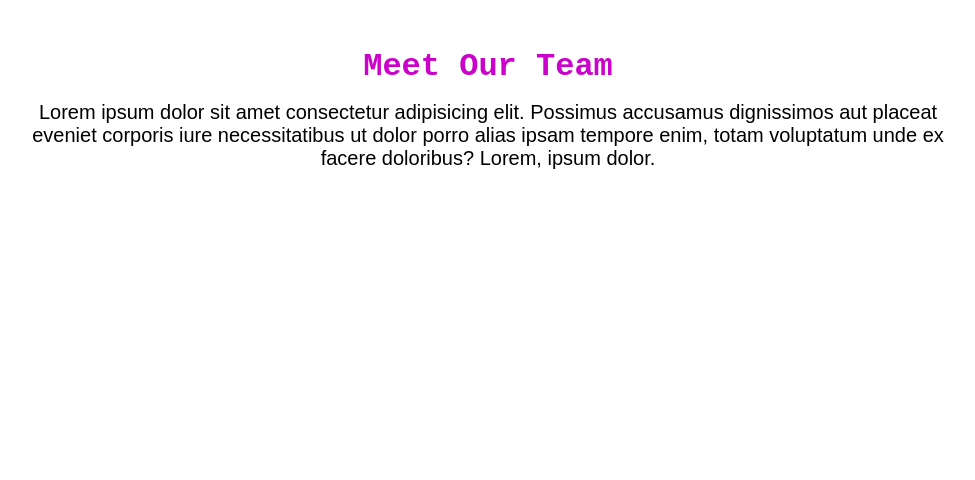
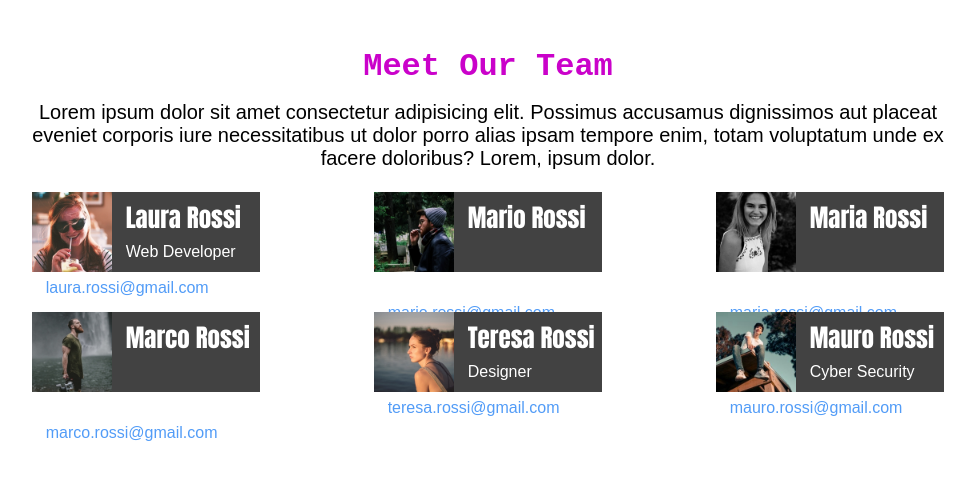
Before and after one commit to EdoardoMenicucci/html-css-float-cards, a plain HTML site: page index.html in a window 1280 px wide. Shown: the whole page, without its empty margins (152-1127 px from the left). Drawn offline with Linux system fonts and the light colour scheme.

Commit message:
Esercizio Completato

```diff
--- a/css/style.css
+++ b/css/style.css
@@ -12,7 +12,7 @@ body {
 }
 
 header {
-    height: 25vh;
+    height: 13vh;
     text-align: center;
     font-size: 20px;
 }
@@ -27,3 +27,44 @@ h1 {
 .hdes {
     margin-top: 2vh;
 }
+
+img {
+    height: 100%;
+    float: left;
+}
+
+.contenitore {
+    height: 10vh;
+    width: 25%;
+    background-color: rgb(66, 66, 66);
+    float: left;
+    margin-right: 12.5%;
+    margin-top: 5vh;
+    color: white;
+}
+
+.dx {
+    margin-right: 0;
+    float: right;
+}
+
+.top::after {
+    content: " ";
+    clear: both;
+}
+
+.desc {
+    display: inline-block;
+    padding-top: 3%;
+    padding-left: 6%;
+}
+
+.nomi {
+
+    font-family: Impact, Haettenschweiler, 'Arial Narrow Bold', sans-serif;
+    font-size: 25px;
+}
+
+.email {
+    color: #529cf7;
+}
--- a/index.html
+++ b/index.html
@@ -18,7 +18,53 @@
         </section>
     </header>
     <main>
+        <section class="top">
+            <div class="contenitore">
+                <img src="./img/female1.png" alt="">
+                <span class="desc nomi"> Laura Rossi</span><br>
+                <span class="desc"> Web Developer</span> <br>
+                <span class="desc email">laura.rossi@gmail.com</span>
 
+            </div>
+            <div class="contenitore">
+                <img src="./img/male1.png" alt="">
+                <span class="desc nomi"> Mario Rossi</span><br>
+                <span class="desc"> Software Engeenier</span> <br>
+                <span class="desc email">mario.rossi@gmail.com</span>
+
+            </div>
+            <div class="contenitore dx">
+                <img src="./img/female3.png" alt="">
+                <span class="desc nomi"> Maria Rossi</span><br>
+                <span class="desc"> Front-end Developer</span> <br>
+                <span class="desc email">maria.rossi@gmail.com</span>
+
+            </div>
+        </section>
+        <section class="top">
+            <div class="contenitore">
+                <img src="./img/male2.png" alt="">
+                <span class="desc nomi"> Marco Rossi</span><br>
+                <span class="desc"> Back-end Developer</span> <br>
+                <span class="desc email">marco.rossi@gmail.com</span>
+
+            </div>
+            <div class="contenitore">
+                <img src="./img/female2.png" alt="">
+                <span class="desc nomi"> Teresa Rossi</span><br>
+                <span class="desc"> Designer</span> <br>
+                <span class="desc email">teresa.rossi@gmail.com</span>
+
+            </div>
+            <div class="contenitore dx">
+                <img src="./img/male3.png" alt="">
+                <span class="desc nomi"> Mauro Rossi</span><br>
+                <span class="desc"> Cyber Security</span> <br>
+                <span class="desc email">mauro.rossi@gmail.com</span>
+
+
+            </div>
+        </section>
 
     </main>
 </body>
```
Also changed, not shown: img/female1.png (added), img/female2.png (added), img/female3.png (added), img/male1.png (added), img/male2.png (added), img/male3.png (added).
